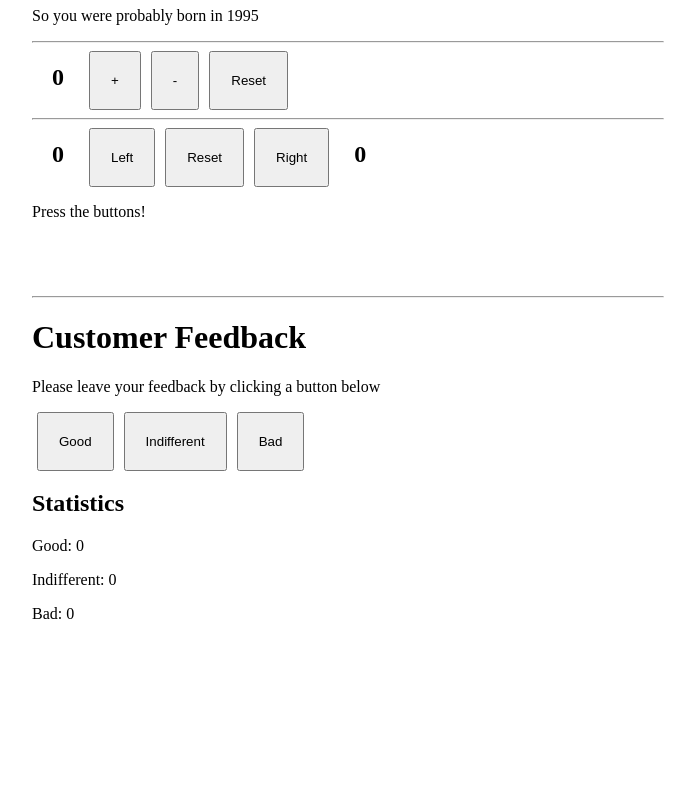
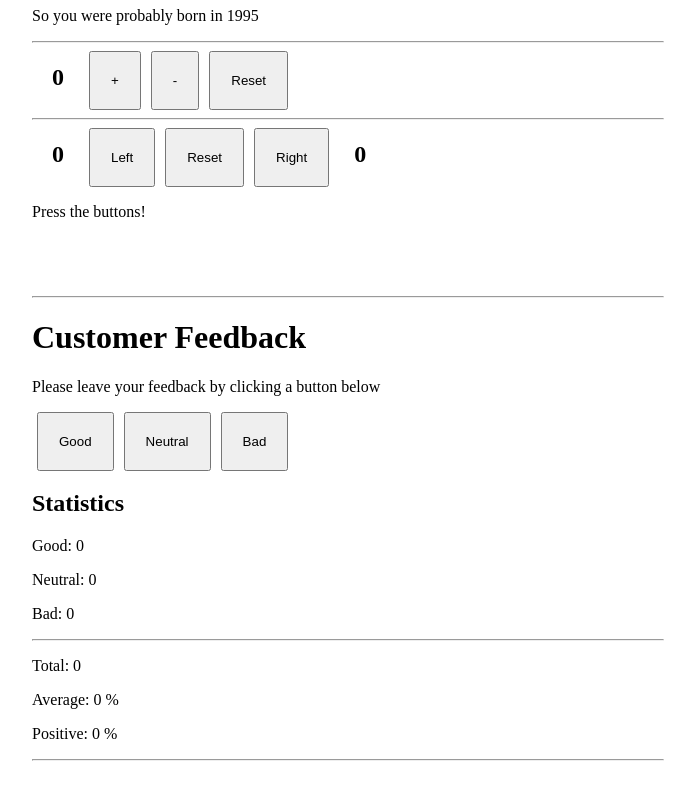
Before and after one commit to MasReed/full-stack-open-2021, a React (Create React App) app in the folder part1/: page / in a window 1280 px wide. Shown: the part 294-1094 px from the top of the page, without its empty margins (292-987 px from the left). Before the commit the page ends 967 px from the top, so only its background shows below. Built offline with nearby package versions, Linux system fonts and the light colour scheme.

Commit message:
Calculate Statistics Component

```diff
--- a/part1/src/customerFeedback/App.jsx
+++ b/part1/src/customerFeedback/App.jsx
@@ -1,12 +1,14 @@
 // A simple web application for collecting and displaying customer feedback.
 import React, { useState } from 'react';
 import Button from '../components/Buttons.jsx';
+import Statistic from './Statistic.jsx';
+
 
 const App = () => {
 
-    // Stateful Ratings
+    // Stateful Ratings and Stats
     const [ goodRating, setGoodRating ] = useState(0);
-    const [ indiffRating, setIndiffRating ] = useState(0);
+    const [ neutRating, setNeutRating ] = useState(0);
     const [ badRating, setBadRating ] = useState(0);
 
     // Called when rating buttons are clicked
@@ -15,8 +17,8 @@ const App = () => {
             case 'good':
                 setGoodRating(goodRating + 1);
                 break;
-            case 'indiff':
-                setIndiffRating(indiffRating + 1);
+            case 'neut':
+                setNeutRating(neutRating + 1);
                 break;
             case 'bad':
                 setBadRating(badRating + 1);
@@ -33,12 +35,14 @@ const App = () => {
             <h1>Customer Feedback</h1>
             <p>Please leave your feedback by clicking a button below</p>
             <Button handleClick={() => handleClick('good')} text={'Good'}/>
-            <Button handleClick={() => handleClick('indiff')} text={'Indifferent'}/>
+            <Button handleClick={() => handleClick('neut')} text={'Neutral'}/>
             <Button handleClick={() => handleClick('bad')} text={'Bad'}/>
-            <h2>Statistics</h2>
-            <p>Good: {goodRating}</p>
-            <p>Indifferent: {indiffRating}</p>
-            <p>Bad: {badRating}</p>
+            <Statistic
+                good={goodRating}
+                neut={neutRating}
+                bad={badRating}
+            />
+            <hr />
         </div>
     );
 }
--- /dev/null
+++ b/part1/src/customerFeedback/Statistic.jsx
@@ -0,0 +1,31 @@
+import React from 'react';
+
+const Statistic = ( {good, neut, bad} ) => {
+
+    const tot = good + neut + bad;
+    let avgScore = null;
+    let posScore = null;
+
+    if (tot !== 0) {
+        avgScore = (((good/tot) - (bad/tot)) * 100).toFixed(0);
+        posScore = ((good / tot) * 100).toFixed(0);
+    } else {
+        avgScore = 0;
+        posScore = 0;
+    }
+
+    return (
+        <>
+            <h2>Statistics</h2>
+            <p>Good: {good}</p>
+            <p>Neutral: {neut}</p>
+            <p>Bad: {bad}</p>
+            <hr />
+            <p>Total: {tot}</p>
+            <p>Average: {avgScore} %</p>
+            <p>Positive: {posScore} %</p>
+        </>
+    );
+}
+
+export default Statistic;
```
